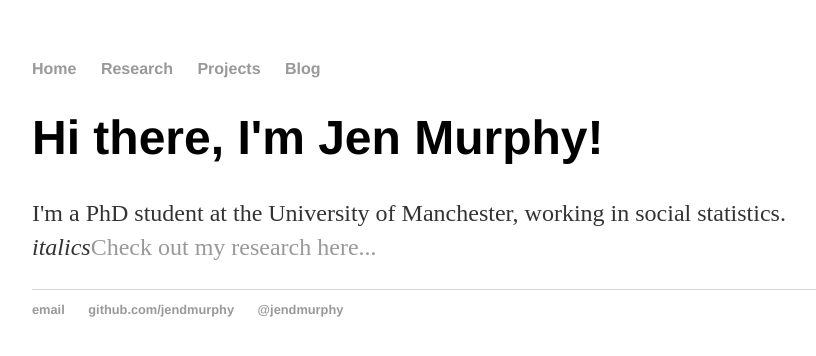
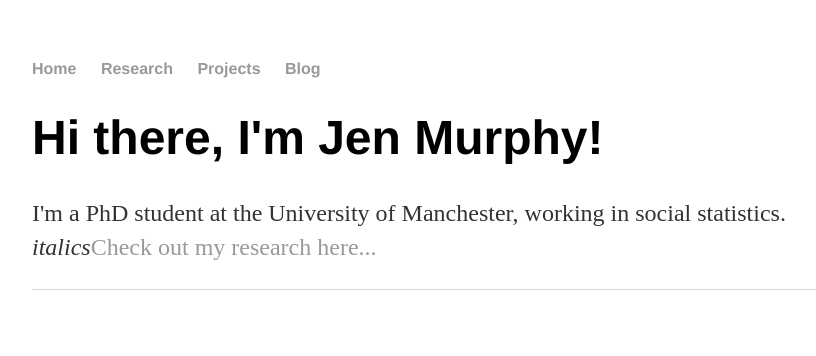
Before and after one commit to jendmurphy/jendmurphy.github.io, a Jekyll site: the page built from index.html, in a window 1280 px wide. Shown: the top 356 px of the page, without its empty margins (160-976 px from the left). Built offline with Jekyll 4.4.1, drawn with Linux system fonts in a browser that asks for light colours.

Commit message:
Update default.html

```diff
--- a/_layouts/default.html
+++ b/_layouts/default.html
@@ -20,11 +20,15 @@
 
 			</div><!-- /.container -->
 			<footer>
-	    		<ul>
-	        		<li><a href="mailto:jennifer.murphy@postgrad.manchester.ac.uk">email</a></li>
-	        		<li><a href="https://github.com/jendmurphy">github.com/jendmurphy</a></li>
-				<li><a href = "#">@jendmurphy</a></li>
-				</ul>
+
+				<p class="about-blurb__icons">
+    <a rel="nofollow" href="http://github.com/jendmurphy/"><i class="icon-github"></i></a>
+    <a rel="nofollow" href="http://twitter.com/jendmurphy/"><i class="icon-twitter"></i></a>
+    <a rel="nofollow" href="http://facebook.com/jendmurphy/"><i class="icon-twitter"></i></a>
+    <a rel="nofollow" href="mailto:jennifer.murphy@postgrad.manchester.ac.uk"><i class="icon-mail"></i></a>
+  </p>
+
+
 			</footer>
 		</body>
 	</html>
```
